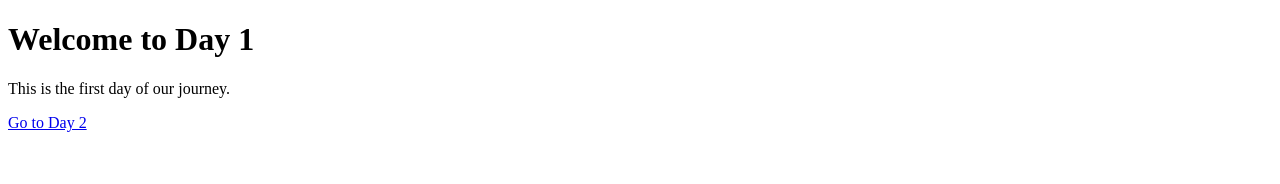
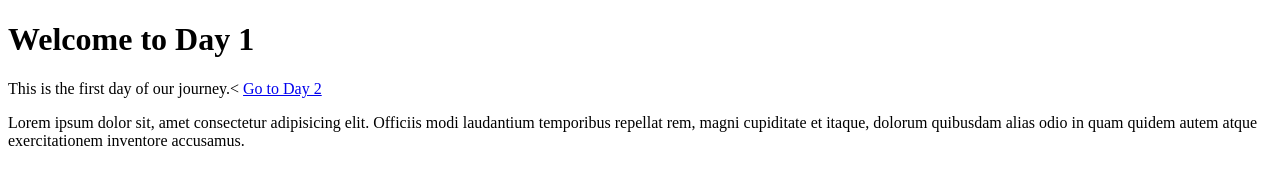
Before and after one commit to abyssiniatech/MERN-180, a plain HTML site: page Day1/Index.html in a window 1280 px wide. Drawn offline with Linux system fonts and the light colour scheme.

Commit message:
first commit

```diff
--- a/Day1/Index.html
+++ b/Day1/Index.html
@@ -9,8 +9,9 @@
 <body>
     <div class="container">
         <h1>Welcome to Day 1</h1>
-        <p>This is the first day of our journey.</p>
+        <p>This is the first day of our journey.<
         <a href="../Day2/Index.html" class="next-day-link">Go to Day 2</a>
+        <p>Lorem ipsum dolor sit, amet consectetur adipisicing elit. Officiis modi laudantium temporibus repellat rem, magni cupiditate et itaque, dolorum quibusdam alias odio in quam quidem autem atque exercitationem inventore accusamus.</p>
     </div>
 </body>
 </html>
```
